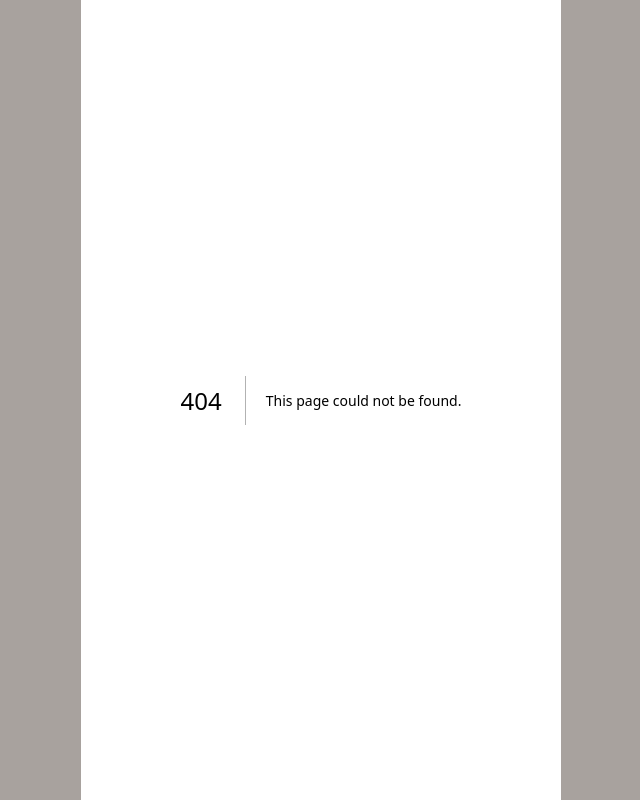
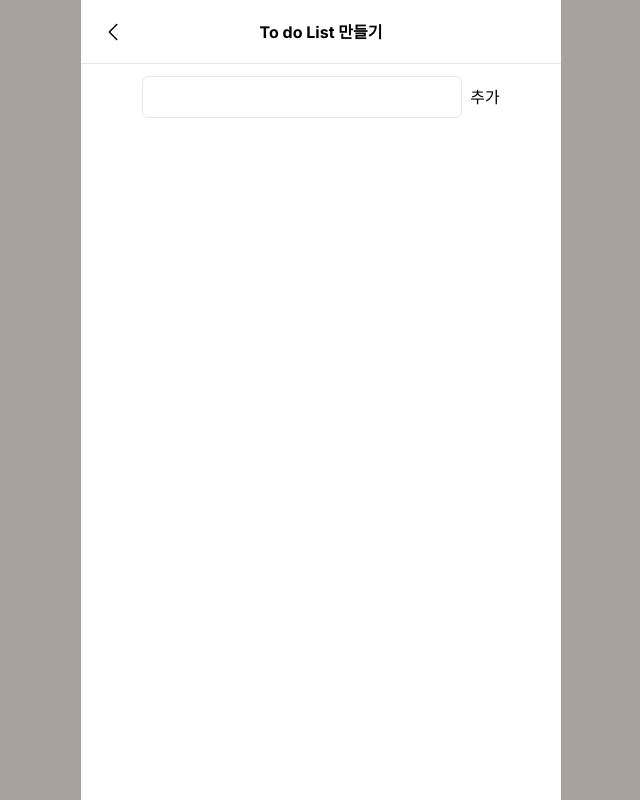
Before and after one commit to cy0112c/0531, a Next.js app: page /assignments/to-do-list in a window 1280 px wide. Before the commit this address had no page. Shown: the whole page, without its empty margins (319-959 px from the left). Built offline with nearby package versions, Linux system fonts and the light colour scheme.

Commit message:
To-do-List 구현

```diff
--- /dev/null
+++ b/src/app/assignments/to-do-list/page.tsx
@@ -0,0 +1,39 @@
+"use client";
+
+import Header from "@/components/header";
+import { link } from "fs";
+import { useState } from "react";
+
+export default function Assignment5() {
+  const [사용자입력, set사용자입력] = useState("");
+  const [할일목록, set할일목록] = useState<string[]>([]);
+
+  return (
+    <>
+      <Header title={"To do List 만들기"} hasBack={true} />
+      <div className="flex flex-col h-full">
+        <div className="sticky top-0 bg-white p-3 flex gap-2 justify-center">
+          <input
+            type="text"
+            onChange={(event) => set사용자입력(event.target.value)}
+            className="border p-2 rounded-md w-80"
+          />
+          <button
+            onClick={() => {
+              set할일목록([...할일목록, 사용자입력]);
+            }}
+          >
+            추가
+          </button>
+        </div>
+        <div className="flex-1 overflow-y-auto pb-24">
+          <ul className="flex flex-col gap-3 w-full px-10">
+            {할일목록.map((할일하나) => (
+              <li>{할일하나}</li>
+            ))}
+          </ul>
+        </div>
+      </div>
+    </>
+  );
+}
```
